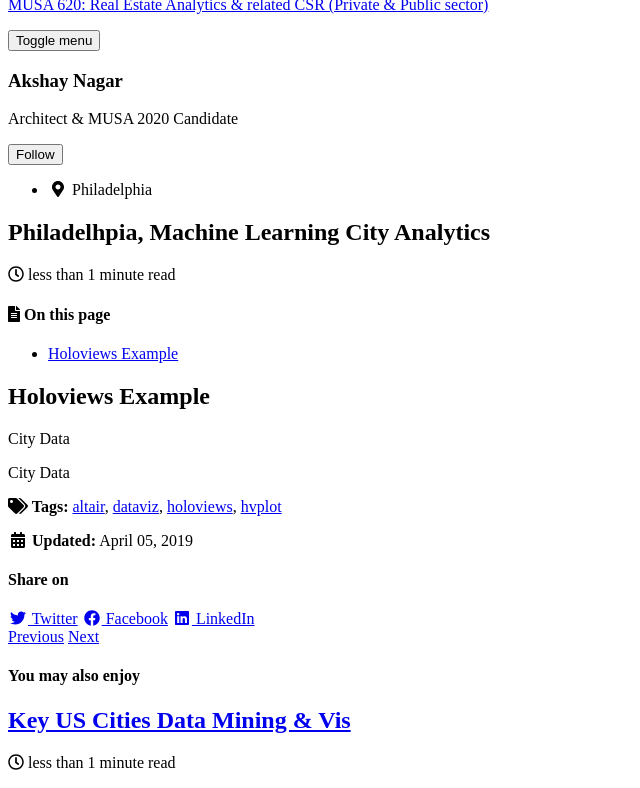
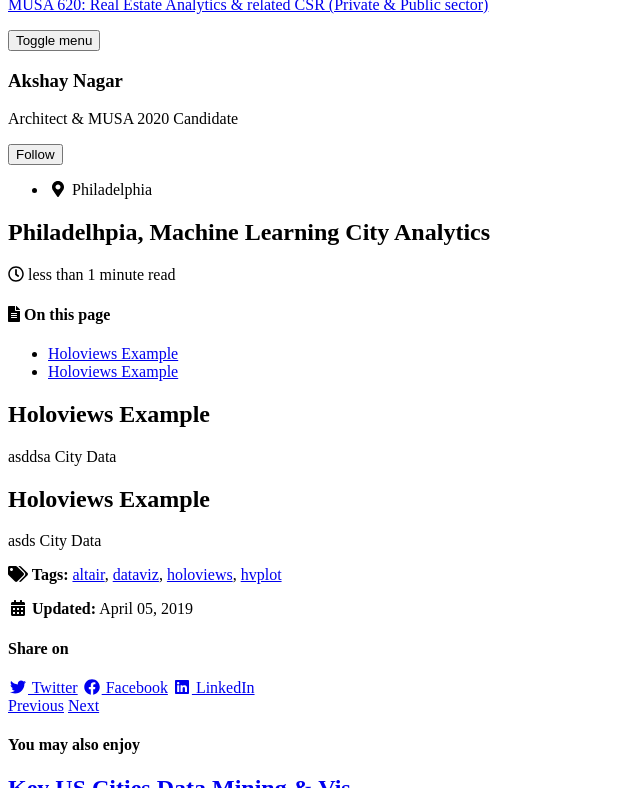
Before and after one commit to akshaynagar26/Pleasework, a Jekyll site: the page built from _posts/2019-04-05-Machine-Learning.md, in a window 1280 px wide and 900 px high, cut to the strip 112-900 px from the top of the window. Shown: the whole strip, without its empty margins (0-640 px from the left). Built offline with Jekyll 4.4.1, drawn with Linux system fonts in a browser that asks for light colours; cached includes are drawn as plain includes; nearby versions of some CDN libraries.

Commit message:
Update 2019-04-05-Machine-Learning.md

```diff
--- a/_posts/2019-04-05-Machine-Learning.md
+++ b/_posts/2019-04-05-Machine-Learning.md
@@ -4,7 +4,6 @@ date: 2019-04-05
 published: true
 tags: [dataviz, altair, hvplot, holoviews]
 excerpt: "An Extensive Machine Learning Exercise for different time periods as well as different price brackets."
-
 hv-loader:
   hv-chart-1: "charts/ML1.html"
   hv-chart-2: "charts/ML2.html"
@@ -13,9 +12,10 @@ toc_sticky: true
 ---
 
 ## Holoviews Example
-
+asddsa
 City Data
 <div id="hv-chart-1"></div>
-
+## Holoviews Example
+asds
 City Data
 <div id="hv-chart-2"></div>
```
